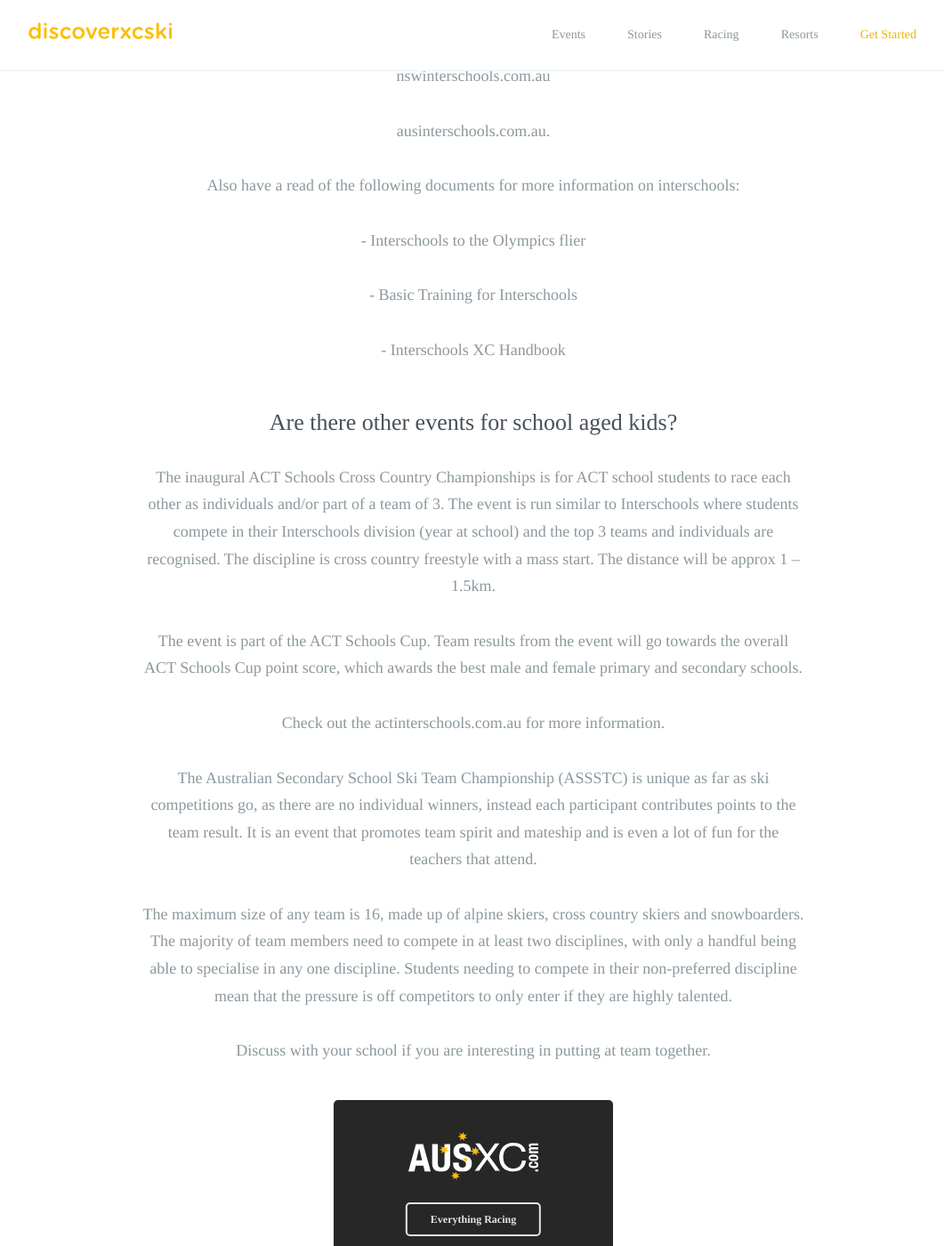
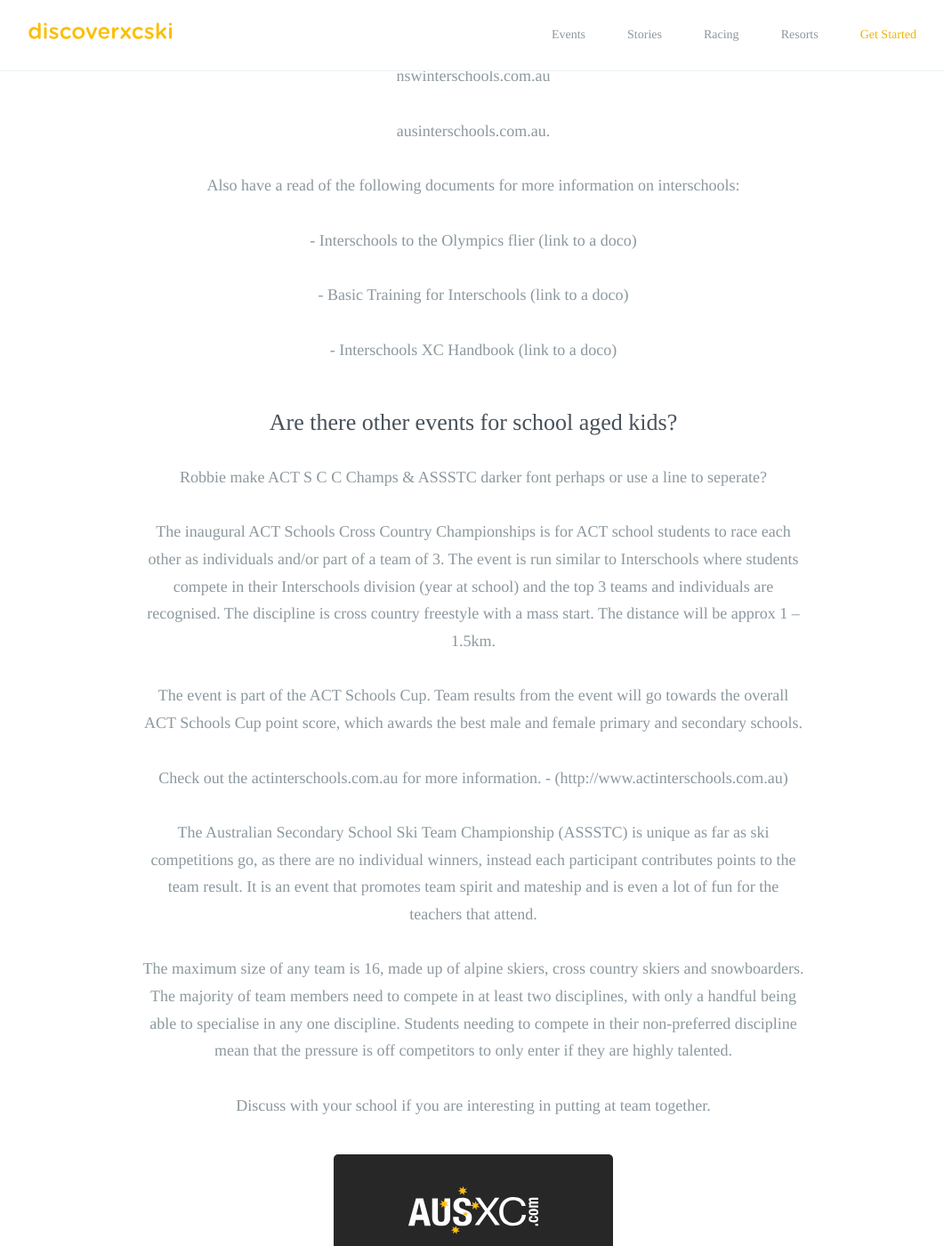
Before and after one commit to robcatto/robcatto.github.io, a Jekyll site: the page built from racing/school-level/index.html, in a window 1280 px wide and 1400 px high, scrolled down 2420 px. Shown: the whole window at 89% size, without its empty margins (108-1169 px from the left). Built offline with Jekyll 4.4.1, drawn with Linux system fonts in a browser that asks for light colours; some web fonts are replaced; Markdown is read by kramdown in place of the engine named in the settings.

Commit message:
Update index.html

```diff
--- a/racing/school-level/index.html
+++ b/racing/school-level/index.html
@@ -139,22 +139,24 @@ ausinterschools.com.au.
 
 Also have a read of the following documents for more information on interschools:
 <p>
-- Interschools to the Olympics flier
+- Interschools to the Olympics flier  (link to a doco)
 <p>
-- Basic Training for Interschools
+- Basic Training for Interschools   (link to a doco)
 <p>
-- Interschools XC Handbook
+- Interschools XC Handbook   (link to a doco)
                 </p>
 
 
                                    <section class="mobile_section" style="border-bottom: none">
                 <h3>Are there other events for school aged kids?</h3>
                 <p>
+                        Robbie make ACT S C C Champs & ASSSTC darker font perhaps or use a line to seperate?
+                <p>
                 The inaugural ACT Schools Cross Country Championships is for ACT school students to race each other as individuals and/or part of a team of 3. The event is run similar to Interschools where students compete in their Interschools division (year at school) and the top 3 teams and individuals are recognised. The discipline is cross country freestyle with a mass start. The distance will be approx 1 – 1.5km.
                 <p>
                  The event is part of the ACT Schools Cup. Team results from the event will go towards the overall ACT Schools Cup point score, which awards the best male and female primary and secondary schools.
                  <p>
-                 Check out the actinterschools.com.au for more information.
+                 Check out the actinterschools.com.au for more information.   - (http://www.actinterschools.com.au)
                  <p>
                 The Australian Secondary School Ski Team Championship (ASSSTC) is unique as far as ski competitions go, as there are no individual winners, instead each participant contributes points to the team result. It is an event that promotes team spirit and mateship and is even a lot of fun for the teachers that attend.
                 <p>
```
